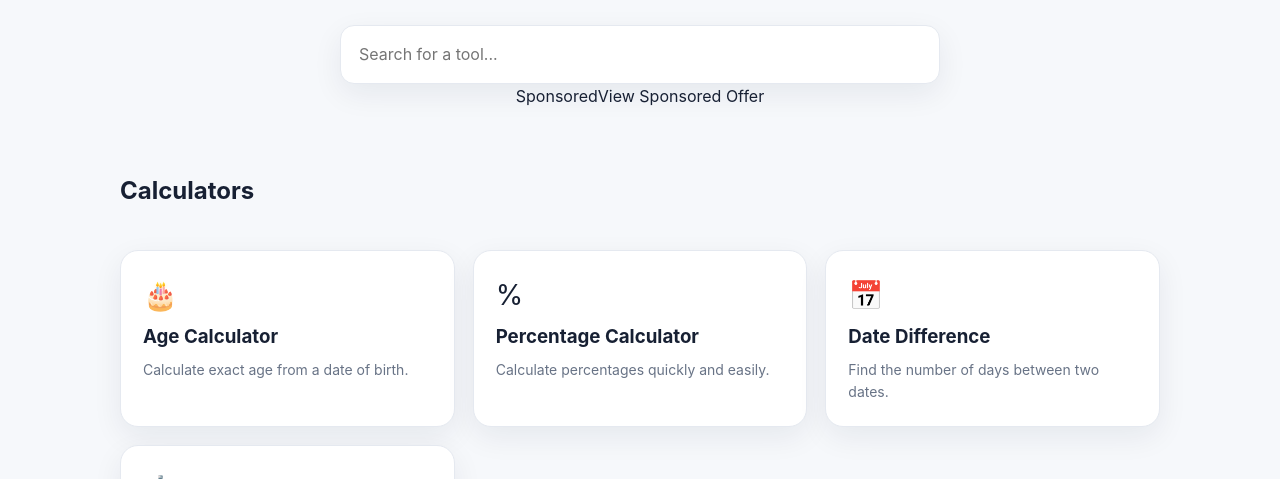
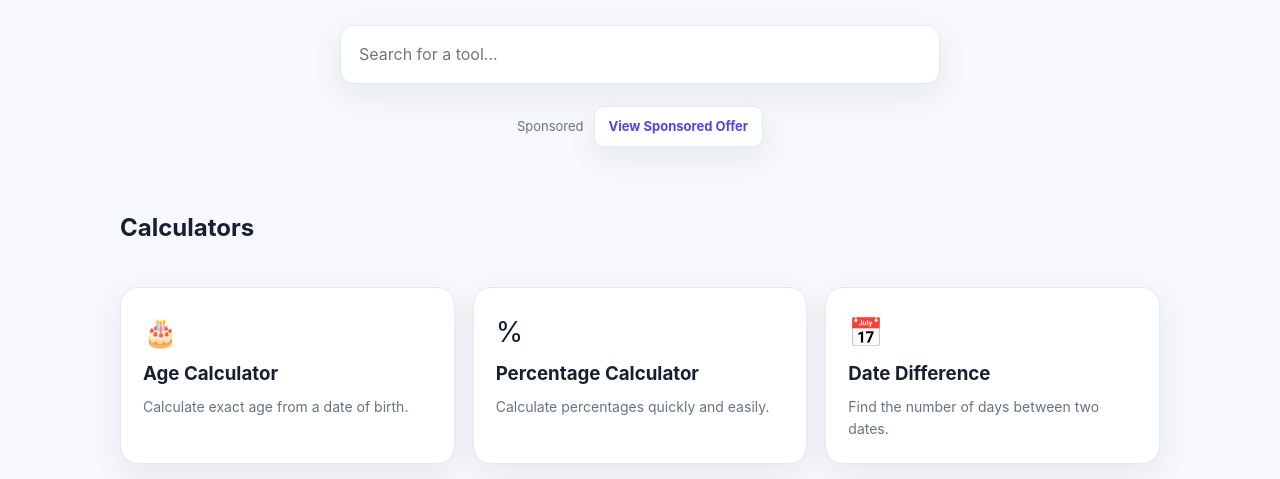
Before and after one commit to Shepherd2761/Shepherd82, a plain HTML site: page index.html in a window 1280 px wide. Shown: the part 248-727 px from the top of the page. Drawn offline with Linux system fonts and the light colour scheme.

Commit message:
Style sponsored link

```diff
--- a/style.css
+++ b/style.css
@@ -7,3 +7,5 @@ header{background:#fff;border-bottom:1px solid var(--border);position:sticky;top
 .tool-wrap{max-width:760px;margin:50px auto 80px}.tool-head{text-align:center;margin-bottom:28px}.tool-head h1{font-size:40px;margin:0 0 8px}.tool-head p{color:var(--muted)}.tool{background:#fff;border:1px solid var(--border);border-radius:20px;padding:28px;box-shadow:var(--shadow)}label{display:block;font-weight:650;margin:12px 0 6px}input,textarea,select{width:100%;padding:12px 14px;border:1px solid #d9deea;border-radius:10px;font:inherit;background:#fff}textarea{min-height:180px;resize:vertical}.row{display:grid;grid-template-columns:1fr 1fr;gap:14px}.btn{border:0;background:var(--brand);color:#fff;padding:12px 18px;border-radius:10px;font-weight:700;cursor:pointer;margin-top:16px}.result{margin-top:20px;padding:18px;border-radius:12px;background:#f0f2ff;font-size:18px}.result strong{font-size:28px}.hint{font-size:13px;color:var(--muted);margin-top:8px}.content{margin-top:35px}.content h2{margin-top:30px}.content p,.content li{color:#4e596b}
 footer{border-top:1px solid var(--border);padding:30px 0;color:var(--muted);font-size:13px;text-align:center}
 @media(max-width:760px){.grid{grid-template-columns:1fr}.row{grid-template-columns:1fr}.navlinks{display:none}.hero{padding-top:48px}.tool-head h1{font-size:32px}}
+
+.sponsored{margin:22px auto 0;display:flex;align-items:center;justify-content:center;gap:10px;font-size:13px}.sponsored span{color:var(--muted)}.sponsored a{display:inline-block;padding:9px 14px;border:1px solid var(--border);border-radius:9px;background:#fff;color:var(--brand);font-weight:700;box-shadow:var(--shadow)}.sponsored a:hover{transform:translateY(-1px)}
```
